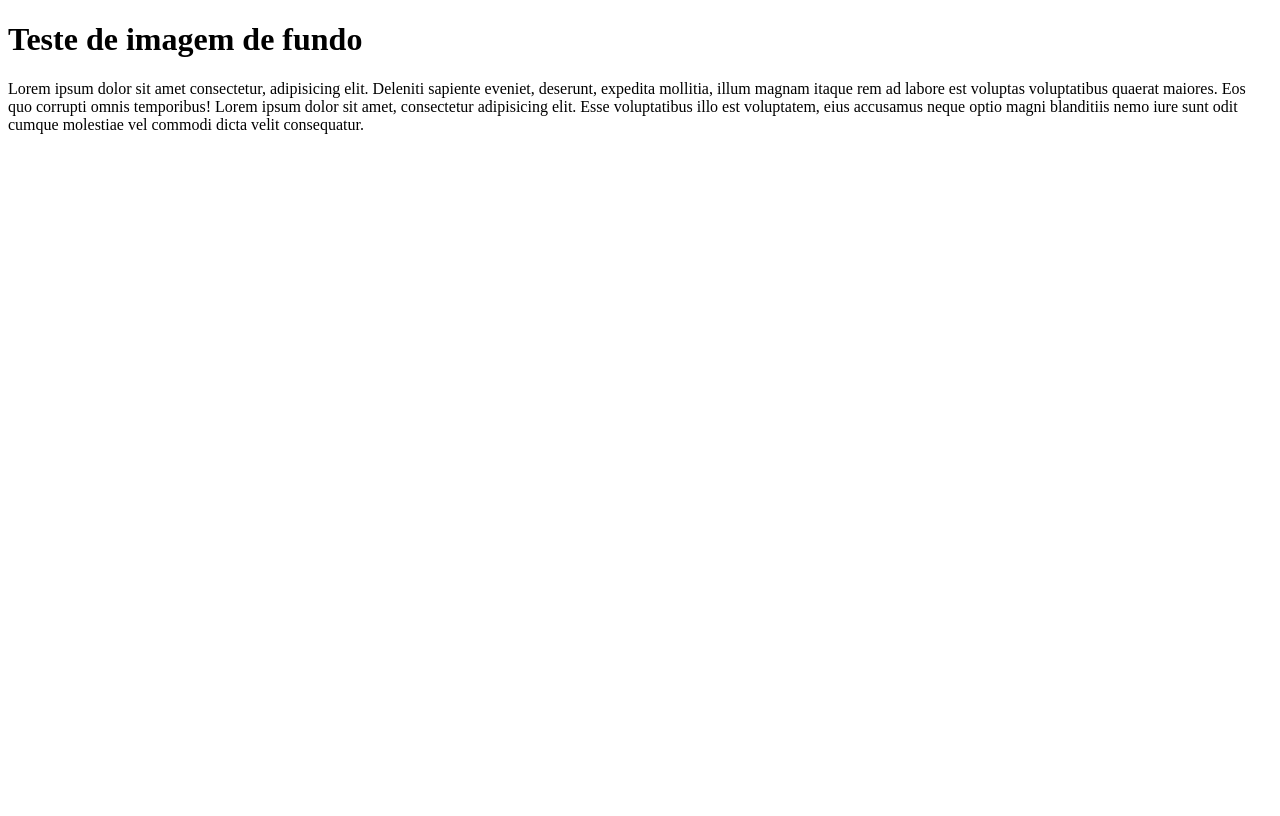
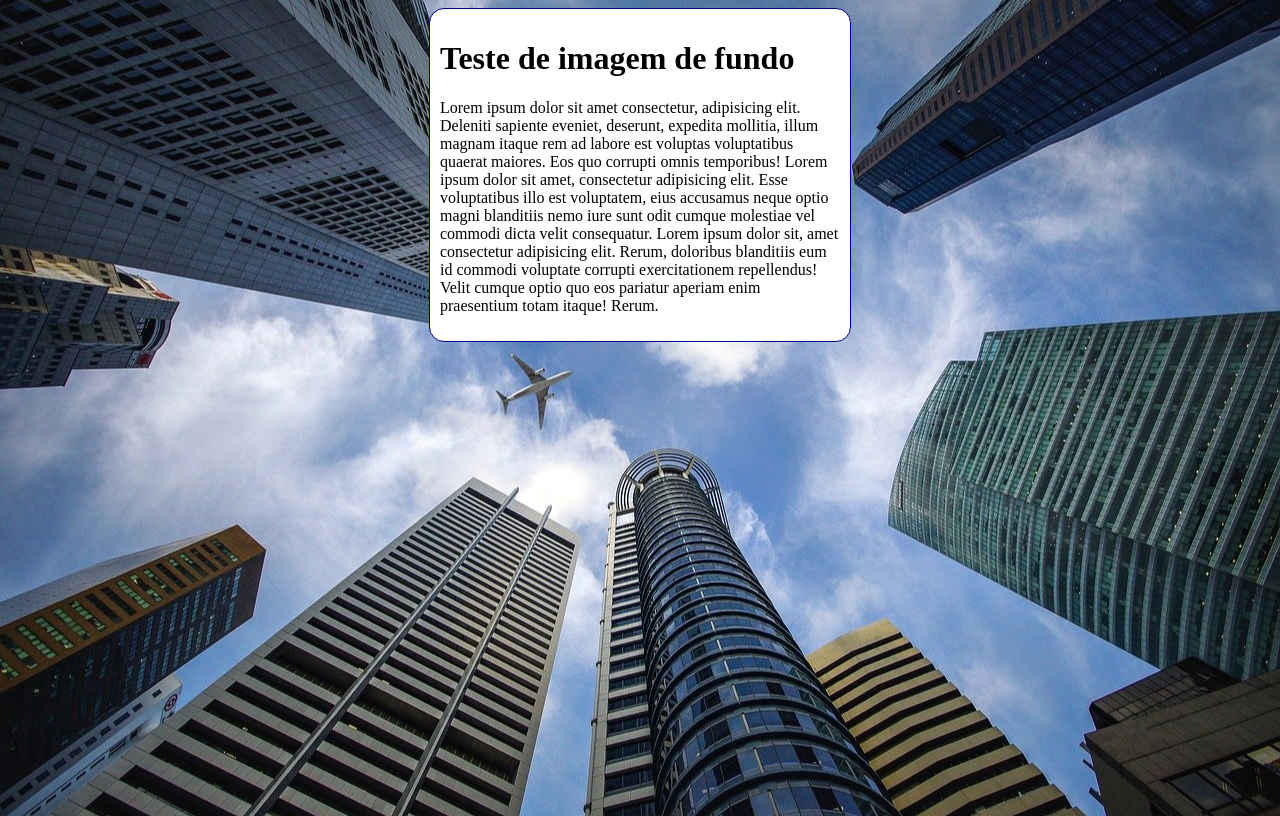
Before and after one commit to FelipePostigo/Html-e-CSS, a plain HTML site: page Exercícios/Ex022/fundo006.html in a window 1280 px wide. Drawn offline with Linux system fonts and the light colour scheme.

Commit message:
Atualizei exercício 022

```diff
--- a/Exercícios/Ex022/fundo006.html
+++ b/Exercícios/Ex022/fundo006.html
@@ -5,14 +5,30 @@
     <meta name="viewport" content="width=device-width, initial-scale=1.0">
     <title>Document</title>
     <style>
+        body {
+            height: 100vh;
+            background-color: black;
+            background-image: url('imagens/wallpaper002.jpg');
+            background-position: center center;
+            background-repeat: no-repeat;
+            background-size: cover;
+        }
 
+        main {
+            background-color: white;
+            width: 400px;
+            padding: 10px;
+            margin: auto;
+            border: 1px solid darkblue;
+            border-radius: 15px;
+        }
     </style>
 </head>
 <body>
     <main>
         <h1>Teste de imagem de fundo</h1>
         <p>
-            Lorem ipsum dolor sit amet consectetur, adipisicing elit. Deleniti sapiente eveniet, deserunt, expedita mollitia, illum magnam itaque rem ad labore est voluptas voluptatibus quaerat maiores. Eos quo corrupti omnis temporibus! Lorem ipsum dolor sit amet, consectetur adipisicing elit. Esse voluptatibus illo est voluptatem, eius accusamus neque optio magni blanditiis nemo iure sunt odit cumque molestiae vel commodi dicta velit consequatur.
+            Lorem ipsum dolor sit amet consectetur, adipisicing elit. Deleniti sapiente eveniet, deserunt, expedita mollitia, illum magnam itaque rem ad labore est voluptas voluptatibus quaerat maiores. Eos quo corrupti omnis temporibus! Lorem ipsum dolor sit amet, consectetur adipisicing elit. Esse voluptatibus illo est voluptatem, eius accusamus neque optio magni blanditiis nemo iure sunt odit cumque molestiae vel commodi dicta velit consequatur. Lorem ipsum dolor sit, amet consectetur adipisicing elit. Rerum, doloribus blanditiis eum id commodi voluptate corrupti exercitationem repellendus! Velit cumque optio quo eos pariatur aperiam enim praesentium totam itaque! Rerum.
         </p>
     </main>
 </body>
```
